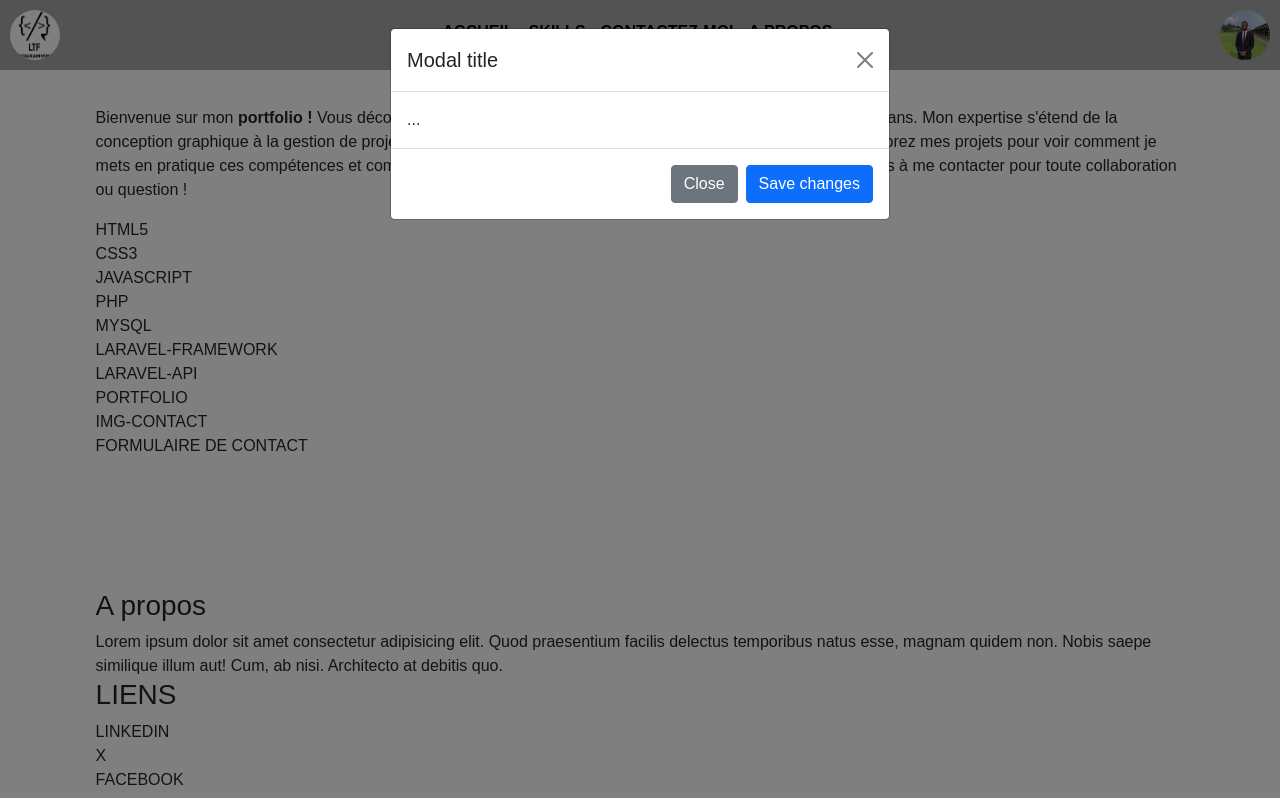
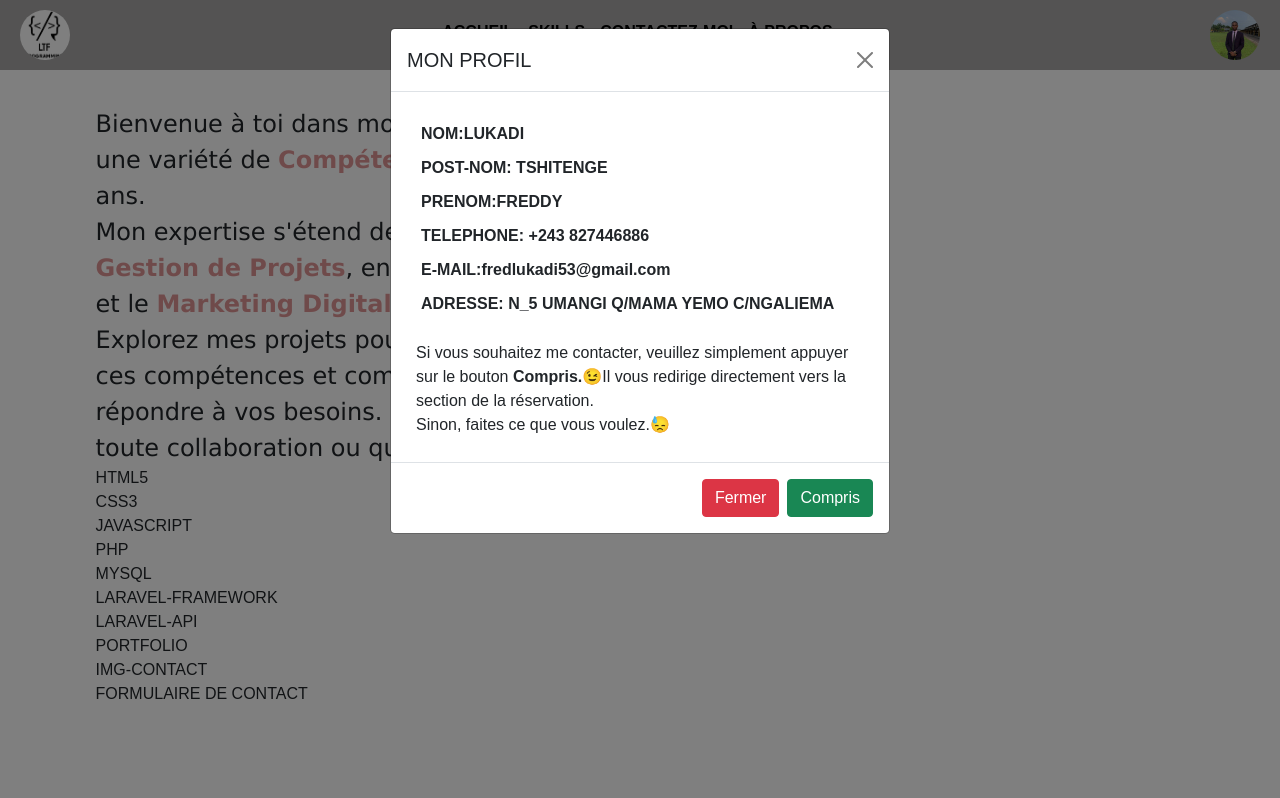
Before and after one commit to LukadiTshitengeFreddy/PORTFOLIO, a plain HTML site: page Index.html in a window 1280 px wide. Both pictures are taken after a click on the link 1244 px from the left and 35 px from the top of the page. Shown: the top 798 px of the page. Drawn offline with nearby package versions, Linux system fonts and the light colour scheme.

Commit message:
ajout des derniers element du header

```diff
--- a/Index.html
+++ b/Index.html
@@ -37,15 +37,18 @@
             rel="stylesheet"
             integrity="sha384-EVSTQN3/azprG1Anm3QDgpJLIm9Nao0Yz1ztcQTwFspd3yD65VohhpuuCOmLASjC"
             crossorigin="anonymous">
-            <!-- <script src="https://cdn.jsdelivr.net/npm/@popperjs/core@2.9.2/dist/umd/popper.min.js" integrity="sha384-IQsoLXl5PILFhosVNubq5LC7Qb9DXgDA9i+tQ8Zj3iwWAwPtgFTxbJ8NT4GN1R8p" crossorigin="anonymous"></script> -->
-            <script src="https://cdn.jsdelivr.net/npm/bootstrap@5.0.2/dist/js/bootstrap.min.js" integrity="sha384-cVKIPhGWiC2Al4u+LWgxfKTRIcfu0JTxR+EQDz/bgldoEyl4H0zUF0QKbrJ0EcQF" crossorigin="anonymous"></script>
+        <script
+            src="https://cdn.jsdelivr.net/npm/bootstrap@5.0.2/dist/js/bootstrap.min.js"
+            integrity="sha384-cVKIPhGWiC2Al4u+LWgxfKTRIcfu0JTxR+EQDz/bgldoEyl4H0zUF0QKbrJ0EcQF"
+            crossorigin="anonymous"></script>
         <link rel="stylesheet" href="style.css">
         <title>PORTFOLIO</title>
     </head>
     <body>
         <header>
             <div>
-                <a href="Index.html"><img class="logoheader" src="assets/logo.png"
+                <a href="Index.html"><img class="logoheader"
+                        src="assets/logo.png"
                         alt="Logo">
                 </a>
             </div>
@@ -53,9 +56,11 @@
                 <a href="#accueil"><div class="navlink">ACCUEIL</div></a>
                 <a href="#skills"><div class="navlink">SKILLS</div></a>
                 <a href="#contact"><div class="navlink">CONTACTEZ-MOI</div></a>
-                <a href="#a_propos"><div class="navlink">A PROPOS</div></a>
+                <a href="#a_propos"><div class="navlink">À PROPOS</div></a>
             </nav>
-                <a data-bs-toggle="modal" data-bs-target="#exampleModal" data-bs-target="#staticBackdrop"><img src="assets/169062387.jpg" alt
+            <a data-bs-toggle="modal" data-bs-target="#exampleModal"
+                data-bs-target="#staticBackdrop"><img src="assets/169062387.jpg"
+                    alt
                     class="img_profil_header">
             </a>
         </div>
@@ -64,16 +69,30 @@
     <div class="container">
 
         <div class="textpresentation" id="accueil">
-                <p>
-                    Bienvenue sur mon <strong>portfolio !</strong> Vous découvrirez ici une variété
-                    de compétences que j'ai développées au fil des ans.
-                     Mon expertise s'étend de la conception graphique à la gestion
-                     de projets, en passant par le développement web et
-                     le marketing digital. Explorez mes projets pour voir comment
-                     je mets en pratique ces compétences et comment je peux les appliquer
-                     pour répondre à vos besoins. N'hésitez pas à me contacter pour toute
-                     collaboration ou question !
-                </p>
+            <div class="wordTextAccueil" id="text" >
+                <div id="texte1">
+                    Bienvenue à toi dans mon site <strong class="textAcuueil">Portfolio !</strong> Vous découvrirez
+                ici une variété
+                de <strong class="textAcuueil">Compétences</strong> que j'ai développées au fil des
+                ans.
+                </div>
+                <div id="texte2">
+                    Mon expertise s'étend de la <strong class="textAcuueil">Conception
+                        Graphique</strong> à la <strong class="textAcuueil">Gestion
+                        de Projets</strong>, en passant par le <strong class="textAcuueil">Développement
+                        Web</strong> et
+                    le <strong class="textAcuueil">Marketing Digital.</strong>
+                </div>
+                <div id="texte3">
+                    Explorez mes projets pour voir comment
+                je mets en pratique ces compétences et comment je peux les
+                appliquer
+                pour répondre à vos besoins. N'hésitez pas à me contacter pour
+                toute
+                collaboration ou question Merci! 😁🖐️
+                </div>
+
+            </div>
         </div>
         <section class id="skills">
             <div>
@@ -126,21 +145,37 @@
         </div>
     </footer>
 </body>
-    <div class="modal fade" id="exampleModal" tabindex="-1" aria-labelledby="exampleModalLabel" aria-hidden="true">
-        <div class="modal-dialog">
+<div class="modal fade " id="exampleModal" tabindex="-1"
+    aria-labelledby="exampleModalLabel" aria-hidden="true">
+    <div class="modal-dialog ">
         <div class="modal-content">
             <div class="modal-header">
-              <h5 class="modal-title" id="exampleModalLabel">Modal title</h5>
-              <button type="button" class="btn-close" data-bs-dismiss="modal" aria-label="Close"></button>
+                <h5 class="modal-title" id="exampleModalLabel">MON PROFIL</h5>
+                <button type="button" class="btn-close" data-bs-dismiss="modal"
+                    aria-label="Close"></button>
             </div>
-            <div class="modal-body">
-              ...
+            <div class="elementModal">
+                <div class="souselementModal">NOM:LUKADI</div>
+                <div class="souselementModal">POST-NOM: TSHITENGE</div>
+                <div class="souselementModal">PRENOM:FREDDY</div>
+                <div class="souselementModal">TELEPHONE: +243 827446886</div>
+                <div class="souselementModal">E-MAIL:fredlukadi53@gmail.com</div>
+                <div class="souselementModal">ADRESSE: N_5 UMANGI Q/MAMA YEMO C/NGALIEMA</div>
+                <div class="textInModal">
+                    <div>Si vous souhaitez me contacter, veuillez simplement appuyer sur le bouton <strong>Compris.😉</strong>Il vous redirige directement vers la section de la réservation.</div>
+                    <div>Sinon, faites ce que vous voulez.😓</div>
+                </div>
+
             </div>
                     <div class="modal-footer">
-              <button type="button" class="btn btn-secondary" data-bs-dismiss="modal">Close</button>
-              <button type="button" class="btn btn-primary">Save changes</button>
+                        <button type="button" class="btn btn-danger"
+                            data-bs-dismiss="modal">Fermer</button>
+                        <a href="#contact"><button type="button"
+                                class="btn btn-success"
+                                data-bs-dismiss="modal">Compris</button></a>
                     </div>
                 </div>
             </div>
         </div>
+        <script src="script.js"></script>
     </html>
--- /dev/null
+++ b/script.js
@@ -0,0 +1,23 @@
+let index = 0;
+const textes = document.querySelectorAll('.texte');
+const totalTextes = textes.length;
+const interval = 3000; // Temps en millisecondes pour changer le texte (ici 3 secondes)
+
+function changerTexte() {
+    // Masquer le texte actuel
+    textes[index].classList.remove('visible');
+
+    // Passer au texte suivant
+    index = (index + 1) % totalTextes;
+
+    // Afficher le texte suivant
+    textes[index].classList.add('visible');
+}
+
+// Afficher le premier texte au chargement
+document.addEventListener('DOMContentLoaded', () => {
+    textes[index].classList.add('visible');
+
+    // Changer le texte automatiquement à intervalles réguliers
+    setInterval(changerTexte, interval);
+});
--- a/style.css
+++ b/style.css
@@ -24,6 +24,7 @@ header{
     background-color: rgb(255, 255, 255);
     border-radius: 50px;
     margin: 10px;
+    margin-left: 20px;
 }
 nav{
     display: flex;
@@ -49,9 +50,44 @@ nav{
     border-radius: 50%;
     margin-top: 7px;
     margin: 10px;
+    margin-right: 20px;
 }
 .container{
     margin-top: 80px;
     width: 95%;
     padding: 2%;
 }
+.elementModal{
+    padding: 25px;
+}
+.souselementModal{
+    padding: 5px;
+    font-weight: bold ;
+}
+.textAcuueil{
+    color: rgb(223, 149, 149);
+}
+.textInModal{
+    margin-top: 20px;
+}
+.wordTextAccueil{
+    width: 70%;
+    font-size: x-large;
+    font-family: 'Lucida Sans', 'Lucida Sans Regular', 'Lucida Grande', 'Lucida Sans Unicode', Geneva, Verdana, sans-serif;
+}
+#texte{
+    position: fixed;
+    width: 70%;
+}
+.texte{
+    position: absolute;
+    width: 100%;
+    height: 100%;
+    opacity: 0;
+    transition: opacity 1s ease-in-out;
+    text-align: center;
+    line-height: 100px;
+}
+.texte.visible {
+    opacity: 1;
+}
```
Lines whose indentation alone changed are shown as unchanged.
